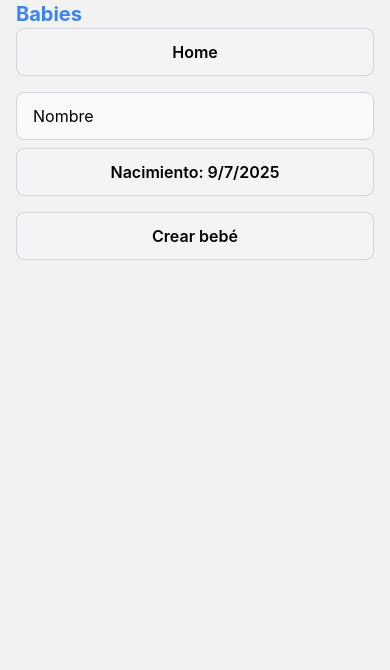
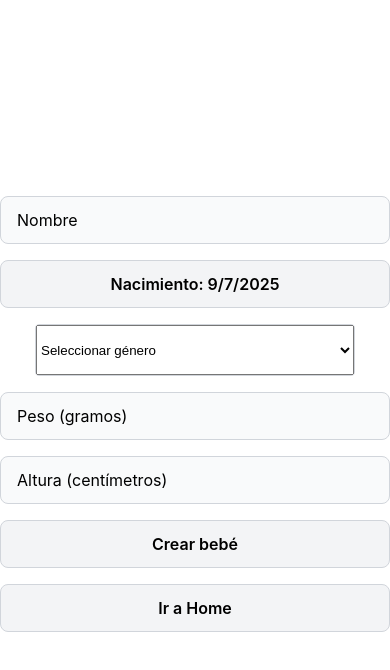
Before and after one commit to IamNewInThis/cuidador-app, a React Native app: screen /Babies in a window 390 px wide. Shown: the top 670 px of the page. Built offline with nearby package versions, Linux system fonts and the light colour scheme; no server answers; what react-native-localize would draw is missing.

Commit message:
[ADD] Crud babies

```diff
--- a/src/views/Babies.jsx
+++ b/src/views/Babies.jsx
@@ -1,6 +1,7 @@
-import { View, Text, Platform } from "react-native";
+import { View, Text, Platform, SafeAreaView } from "react-native";
 import React, { useState } from "react";
 import { useNavigation } from "@react-navigation/native";
+import { Picker } from "@react-native-picker/picker";
 import Button from "../components/Button";
 import Input from "../components/Input";
 import DateTimePicker from "@react-native-community/datetimepicker";
@@ -12,12 +13,22 @@ const Babies = () => {
     const { user } = useAuth();
     const [name, setName] = useState("");
     const [birthdate, setBirthdate] = useState(new Date());
+    const [gender, setGender] = useState("");
+    const [weight, setWeight] = useState("");
+    const [height, setHeight] = useState("");
     const [showDatePicker, setShowDatePicker] = useState(false);
     const [loading, setLoading] = useState(false);
 
     const handleCreate = async () => {
         setLoading(true);
-        const { data, error } = await createBaby(user.id, { name });
+        const babyData = {
+            name,
+            birthdate,
+            gender: gender || null,
+            weight: weight ? parseInt(weight) : null,
+            height: height ? parseInt(height) : null
+        };
+        const { data, error } = await createBaby(user.id, babyData);
         setLoading(false);
 
         if (error) {
@@ -25,30 +36,54 @@ const Babies = () => {
         } else {
             console.log("Bebé creado:", data);
             setName("");
+            setGender("");
+            setWeight("");
+            setHeight("");
         }
     };
 
     return (
-        <View className="w-full px-4">
-            <Text className="text-xl font-bold text-blue-500">Babies</Text>
-
-            <Button
-                title="Home"
-                onPress={() => navigation.navigate("Home")}
-                className="mb-4 bg-gray-100 border border-gray-300"
-            />
-
+        <SafeAreaView className="flex-1 items-center justify-center bg-white">
             <Input
                 placeholder="Nombre"
                 value={name}
                 onChangeText={setName}
-                className="mbwater: mb-2"
+                className="mb-4"
             />
 
             <Button
                 title={`Nacimiento: ${birthdate.toLocaleDateString()}`}
                 onPress={() => setShowDatePicker(true)}
                 className="mb-4 bg-gray-100 border border-gray-300"
+            />
+
+            <View className="mb-4 w-full max-w-xs border border-gray-300 rounded">
+                <Picker
+                    selectedValue={gender}
+                    onValueChange={(itemValue) => setGender(itemValue)}
+                    style={{ height: 50 }}
+                >
+                    <Picker.Item label="Seleccionar género" value="" />
+                    <Picker.Item label="Masculino" value="male" />
+                    <Picker.Item label="Femenino" value="female" />
+                    <Picker.Item label="Otro" value="other" />
+                </Picker>
+            </View>
+
+            <Input
+                placeholder="Peso (gramos)"
+                value={weight}
+                onChangeText={setWeight}
+                keyboardType="numeric"
+                className="mb-4"
+            />
+
+            <Input
+                placeholder="Altura (centímetros)"
+                value={height}
+                onChangeText={setHeight}
+                keyboardType="numeric"
+                className="mb-4"
             />
 
             {showDatePicker && (
@@ -69,7 +104,13 @@ const Babies = () => {
                 disabled={loading}
                 className="mb-4 bg-gray-100 border border-gray-300"
             />
-        </View>
+
+            <Button
+                title="Ir a Home"
+                onPress={() => navigation.navigate("Home")}
+                className="mb-4 bg-gray-100 border border-gray-300"
+            />
+        </SafeAreaView>
     );
 };
 
--- a/src/views/Home.jsx
+++ b/src/views/Home.jsx
@@ -1,4 +1,4 @@
-import { View, Text } from 'react-native'
+import { View, Text, SafeAreaView } from 'react-native'
 import React from 'react'
 import { useNavigation } from '@react-navigation/native';
 import Button from '../components/Button';
@@ -7,7 +7,7 @@ const Home = () => {
     const navigation = useNavigation();
 
     return (
-        <View className="flex-1 items-center justify-center bg-white">
+        <SafeAreaView className="flex-1 items-center justify-center bg-white">
             <Text className="text-xl font-bold text-blue-500">Home</Text>
             <Button
                 title="Ir al chat"
@@ -23,10 +23,10 @@ const Home = () => {
 
             <Button
                 title="Ir a list Babies"
-                onPress={() => navigation.navigate('Babies')}
+                onPress={() => navigation.navigate('ListBabies')}
                 className="mt-4 bg-gray-100 border border-gray-300"
             />
-        </View>
+        </SafeAreaView>
     )
 }
 
--- a/src/views/ListBabies.jsx
+++ b/src/views/ListBabies.jsx
@@ -1,21 +1,107 @@
-import { View, Text } from 'react-native'
-import React from 'react'
+import { View, Text, FlatList, ActivityIndicator } from 'react-native'
+import { SafeAreaView } from "react-native-safe-area-context";
+import React, { useState, useEffect } from 'react'
 import { useNavigation } from '@react-navigation/native';
 import Button from '../components/Button';
+import { getBabies } from '../services/BabiesService';
+import { useAuth } from '../contexts/AuthContext';
 
 const ListBabies = () => {
     const navigation = useNavigation();
+    const { user } = useAuth();
+    const [babies, setBabies] = useState([]);
+    const [loading, setLoading] = useState(true);
+
+    const fetchBabies = async () => {
+        if (!user?.id) return;
+
+        setLoading(true);
+        const { data, error } = await getBabies(user.id);
+
+        if (error) {
+            console.error('Error fetching babies:', error.message);
+        } else {
+            setBabies(data || []);
+        }
+        setLoading(false);
+    };
+
+    useEffect(() => {
+        fetchBabies();
+    }, [user?.id]);
+
+    const renderBaby = ({ item }) => (
+        <View className="bg-white p-4 mb-3 mx-4 rounded-lg border border-gray-200 shadow-sm">
+            <Text className="text-lg font-bold text-gray-800 mb-2">{item.name}</Text>
+            <Text className="text-sm text-gray-600 mb-1">
+                Nacimiento: {new Date(item.birthdate).toLocaleDateString()}
+            </Text>
+            {item.gender && (
+                <Text className="text-sm text-gray-600 mb-1">
+                    Género: {item.gender === 'male' ? 'Masculino' : item.gender === 'female' ? 'Femenino' : 'Otro'}
+                </Text>
+            )}
+            {item.weight && (
+                <Text className="text-sm text-gray-600 mb-1">
+                    Peso: {item.weight} gramos
+                </Text>
+            )}
+            {item.height && (
+                <Text className="text-sm text-gray-600 mb-1">
+                    Altura: {item.height} centímetros
+                </Text>
+            )}
+        </View>
+    );
+
+    if (loading) {
+        return (
+            <SafeAreaView className="flex-1 items-center justify-center bg-gray-50">
+                <ActivityIndicator size="large" color="#3B82F6" />
+                <Text className="mt-2 text-gray-600">Cargando bebés...</Text>
+            </SafeAreaView>
+        );
+    }
 
     return (
-        <View className="flex-1 items-center justify-center bg-white">
-            <Text className="text-xl font-bold text-blue-500">Babies</Text>
-            <Button
-                title="Home"
-                onPress={() => navigation.navigate('Home')}
-                className="mb-4 bg-gray-100 border border-gray-300"
-            />
-        </View>
+        <SafeAreaView className="flex-1 bg-gray-50">
+            <View className="p-4 bg-white border-b border-gray-200">
+                <Text className="text-xl font-bold text-blue-500 text-center">Lista de Bebés</Text>
+            </View>
+
+            {babies.length === 0 ? (
+                <View className="flex-1 items-center justify-center">
+                    <Text className="text-gray-500 text-center mb-4">No hay bebés registrados</Text>
+                    <Button
+                        title="Agregar Bebé"
+                        onPress={() => navigation.navigate('Babies')}
+                        className="mb-4 bg-blue-500 border border-blue-500"
+                    />
+                </View>
+            ) : (
+                <FlatList
+                    data={babies}
+                    renderItem={renderBaby}
+                    keyExtractor={(item) => item.id.toString()}
+                    contentContainerStyle={{ paddingVertical: 16 }}
+                    showsVerticalScrollIndicator={false}
+                />
+            )}
+
+            <View className="p-4 bg-white border-t border-gray-200">
+                <Button
+                    title="Volver a Home"
+                    onPress={() => navigation.navigate('Home')}
+                    className="mb-2 bg-gray-100 border border-gray-300"
+                />
+                <Button
+                    title="Agregar Nuevo Bebé"
+                    onPress={() => navigation.navigate('Babies')}
+                    className="bg-blue-500 border border-blue-500"
+                />
+            </View>
+        </SafeAreaView>
     )
 }
 
-export default ListBabies
+export default ListBabies;
```
Also changed, not shown: src/views/Chat.jsx (+19 -13 lines).
